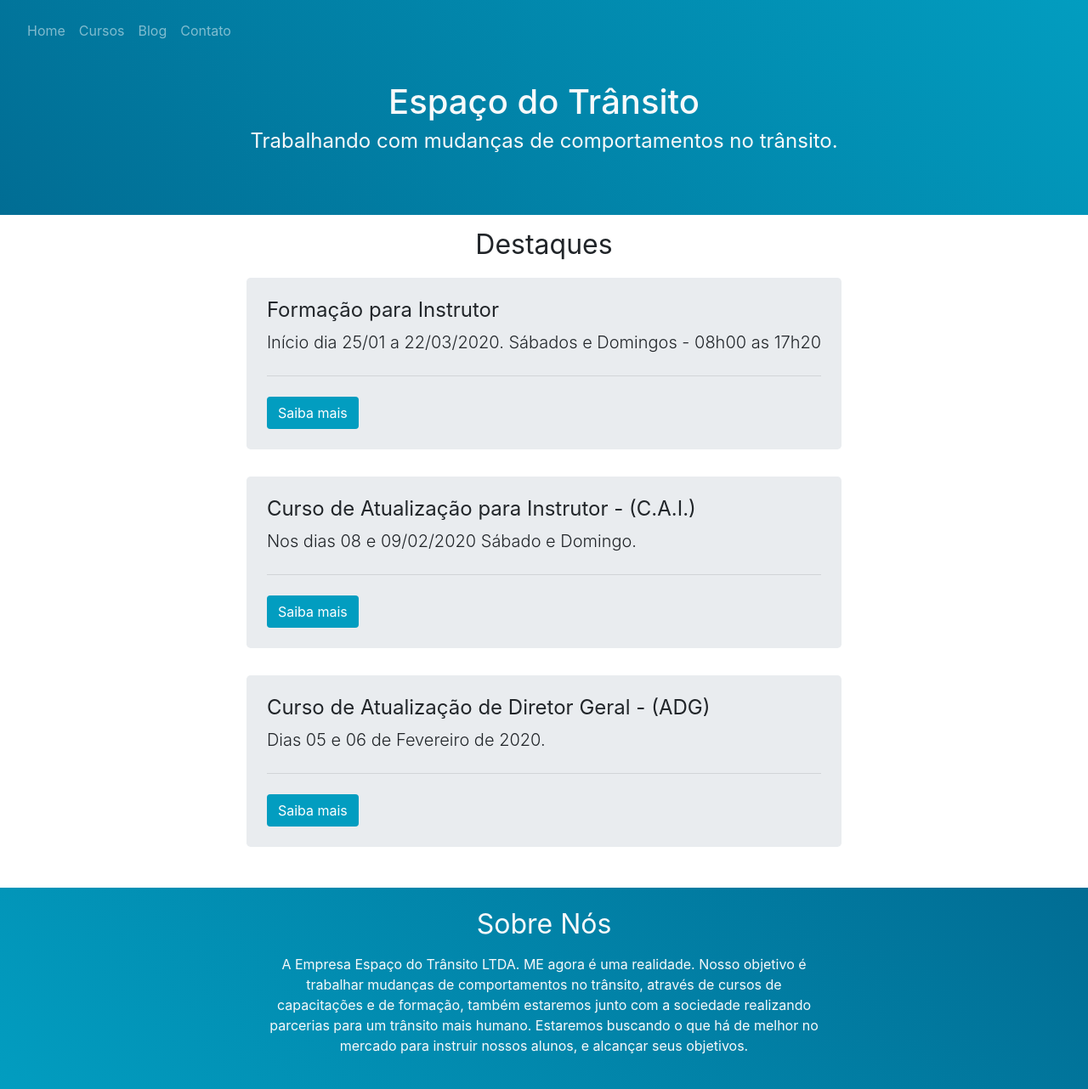
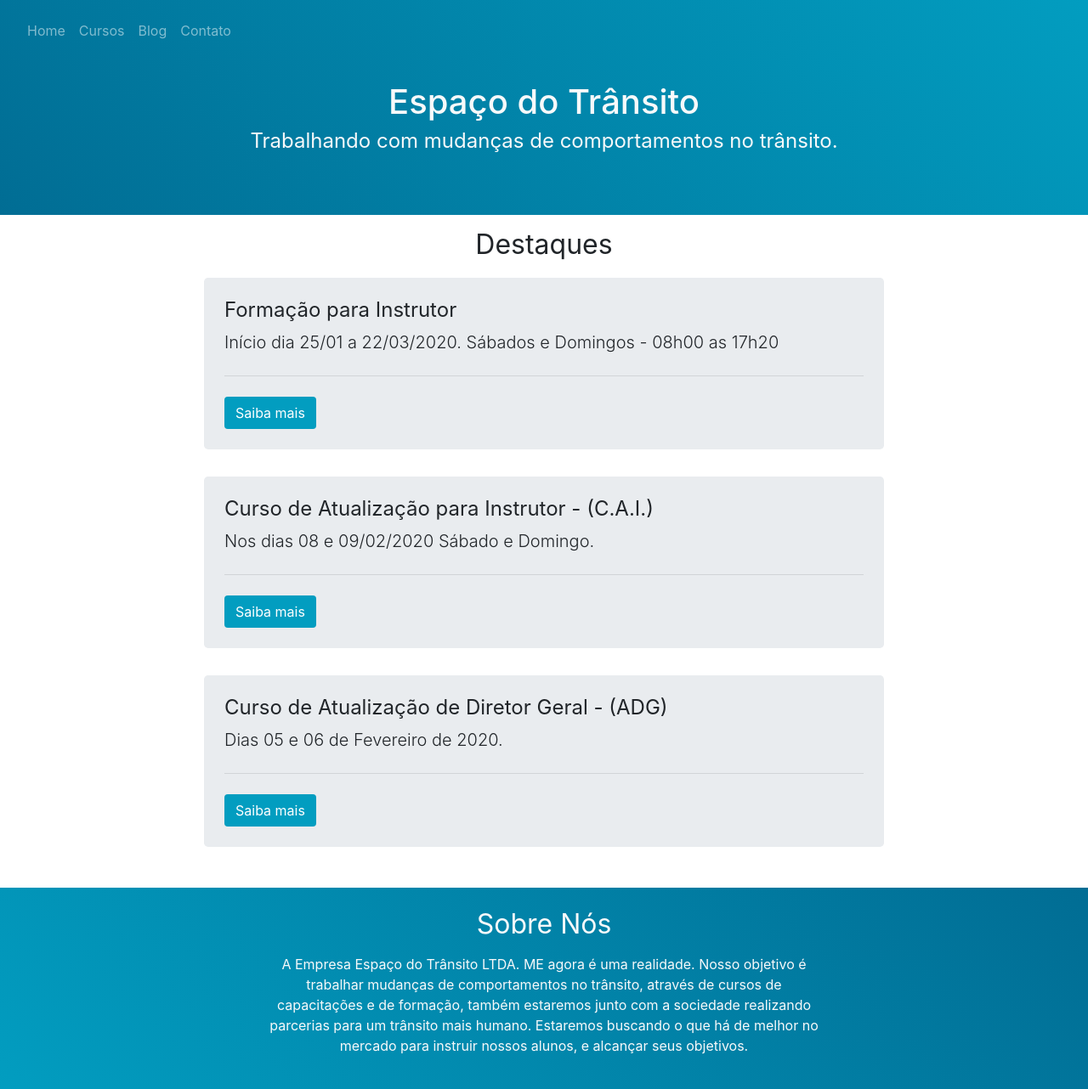
Before and after one commit to RuanScherer/EspacoDoTransito, a PHP site: page /index.php in a window 1280 px wide. Shown: the top 1282 px of the page at 85% size. Run offline with PHP 8.4, Linux system fonts and the light colour scheme.

Commit message:
Highlights width modified

```diff
--- a/index.php
+++ b/index.php
@@ -60,20 +60,20 @@ if(isset($_GET['send']))
 		<!-- NOTICES -->
 		<section class="w-100 p-3 d-flex flex-column align-items-center">
 			<h2 class="text-center font-weight-normal mb-1">Destaques</h2>
-			<ul style="list-style: none;" class="d-flex flex-column align-items-center p-0">
-				<li class="jumbotron p-4 my-3 w-100">
+			<ul style="list-style: none;" class="d-flex flex-column align-items-center p-0 w-100">
+				<li class="jumbotron p-4 my-3 w-100" style="max-width: 800px">
 				  <h4 class="font-weight-normal">Formação para Instrutor</h4>
 				  <p class="lead">Início dia 25/01 a 22/03/2020. Sábados e Domingos - 08h00 as 17h20</p>
 				  <hr class="my-4">
 				  <a class="btn text-white" style="background-color: #029DC0" href="courses/instrutor.html" role="button">Saiba mais</a>
 				</li>
-				<li class="jumbotron p-4 my-3 w-100">
+				<li class="jumbotron p-4 my-3 w-100" style="max-width: 800px">
 				  <h4 class="font-weight-normal">Curso de Atualização para Instrutor - (C.A.I.)</h4>
 				  <p class="lead">Nos dias 08 e 09/02/2020 Sábado e Domingo.</p>
 				  <hr class="my-4">
 				  <a class="btn text-white" style="background-color: #029DC0" href="courses/atualizacao-instrutor.html" role="button">Saiba mais</a>
 				</li>
-				<li class="jumbotron p-4 my-3 w-100">
+				<li class="jumbotron p-4 my-3 w-100" style="max-width: 800px">
 				  <h4 class="font-weight-normal">Curso de Atualização de Diretor Geral - (ADG)</h4>
 				  <p class="lead">Dias 05 e 06 de Fevereiro de 2020.</p>
 				  <hr class="my-4">
```
